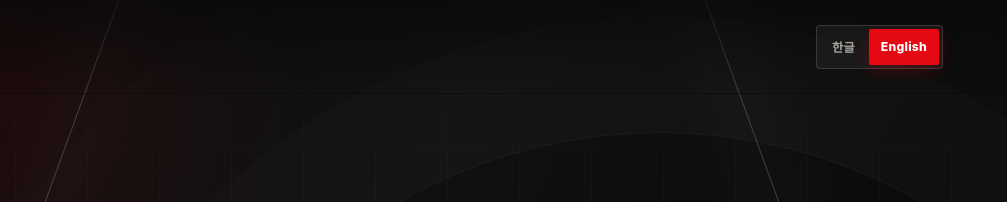
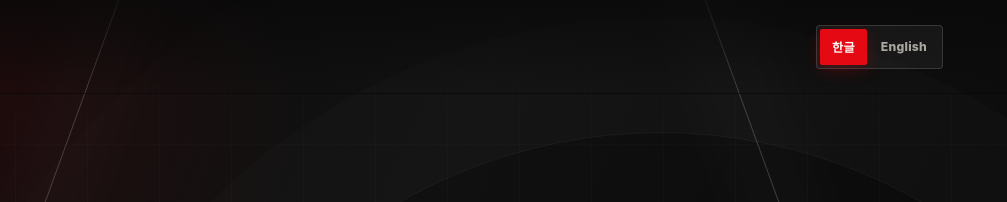
Before and after one commit to mecm3355-jpg/coalnu-2, a plain HTML site: page index.html in a window 1280 px wide. Shown: the top 202 px of the page, 273-1280 px from the left. Drawn offline with Linux system fonts and the light colour scheme.

Commit message:
Default site language to Korean on refresh

```diff
--- a/index.html
+++ b/index.html
@@ -25,18 +25,18 @@
       <div class="header-actions">
         <div class="language-switcher" role="group" aria-label="영화 정보 언어" data-i18n-aria-label="languageSwitcherAriaLabel">
           <button
-            class="language-button"
+            class="language-button is-active"
             type="button"
             data-language="ko-KR"
-            aria-pressed="false"
+            aria-pressed="true"
           >
             한글
           </button>
           <button
-            class="language-button is-active"
+            class="language-button"
             type="button"
             data-language="en-US"
-            aria-pressed="true"
+            aria-pressed="false"
           >
             English
           </button>
--- a/script.js
+++ b/script.js
@@ -1,7 +1,7 @@
 const MOVIES_API_URL = "/api/movies";
 const TRAILER_API_URL = "/api/trailer";
 const IMAGE_BASE_URL = "https://image.tmdb.org/t/p";
-const DEFAULT_LANGUAGE = "en-US";
+const DEFAULT_LANGUAGE = "ko-KR";
 const SUPPORTED_LANGUAGES = new Set(["ko-KR", "en-US"]);
 const HOVER_PREVIEW_DELAY = 600;
 const hoverPreviewMedia = window.matchMedia("(hover: hover) and (pointer: fine)");
@@ -216,30 +216,13 @@ const elements = {
 let movies = [];
 let featuredMovie = null;
 let currentCategory = "now_playing";
-let currentLanguage = getStoredLanguage();
+let currentLanguage = DEFAULT_LANGUAGE;
 let activeRequest = null;
 let previewTimer = null;
 let previewCandidate = null;
 let activePreview = null;
 let trailerDialogToken = 0;
 const trailerCache = new Map();
-
-function getStoredLanguage() {
-  try {
-    const storedLanguage = localStorage.getItem("movie-language");
-    return SUPPORTED_LANGUAGES.has(storedLanguage) ? storedLanguage : DEFAULT_LANGUAGE;
-  } catch {
-    return DEFAULT_LANGUAGE;
-  }
-}
-
-function storeLanguage(language) {
-  try {
-    localStorage.setItem("movie-language", language);
-  } catch {
-    // The language still works for this session when storage is unavailable.
-  }
-}
 
 function t(key, replacements = {}) {
   const template = UI_TRANSLATIONS[currentLanguage][key] || key;
@@ -793,7 +776,6 @@ elements.languageButtons.forEach((button) => {
     stopActivePreview();
     closeTrailerDialog();
     currentLanguage = nextLanguage;
-    storeLanguage(currentLanguage);
     updateLanguageUI();
 
     if (!elements.movieApp.hidden) {
```
